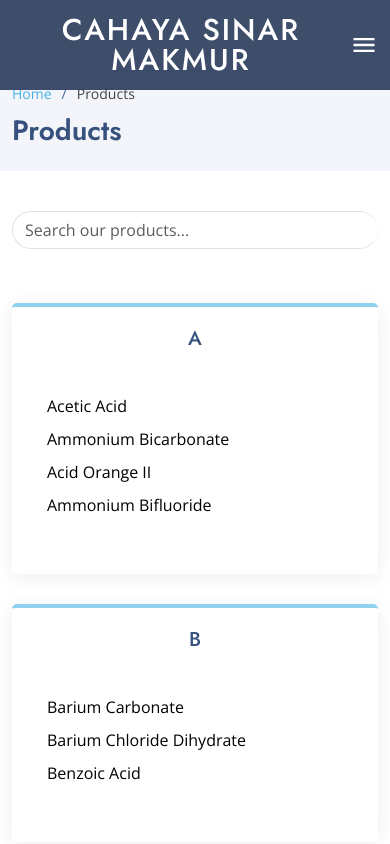
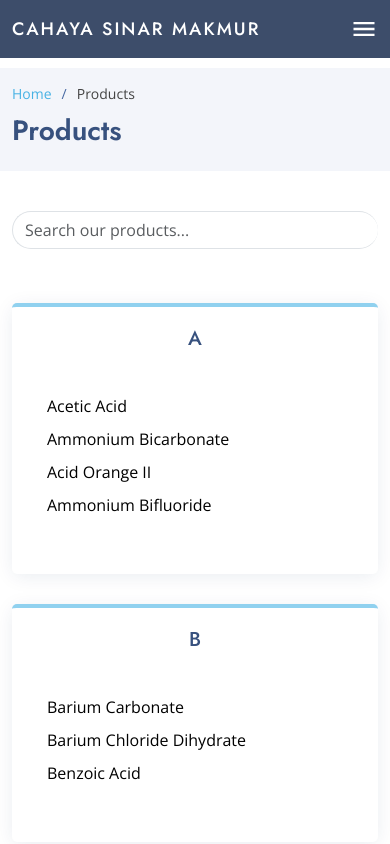
Before and after one commit to steventjoa89/cahaya-sinar-makmur, a React (Create React App) app: page /products in a window 390 px wide. Shown: the top 844 px of the page. Built offline with nearby package versions, Linux system fonts and the light colour scheme.

Commit message:
Fixing equalsTo.

```diff
--- a/src/components/Header/LanguageSelector.js
+++ b/src/components/Header/LanguageSelector.js
@@ -31,7 +31,7 @@
   };
 
   const getFlagCodeByCode = (code) => {
-    if (code == "en-US") return "US";
+    if (code === "en-US") return "US";
     const language = languages.find((lang) => lang.code === code);
     return language ? language.flagCode.toUpperCase() : "";
   };
--- a/src/i18n.js
+++ b/src/i18n.js
@@ -21,7 +21,7 @@
   .init({
     resources,
     fallbackLng: "en",
-    debug: true,
+    debug: false,
     detection: {
       order: [
         "queryString",
--- a/src/index.css
+++ b/src/index.css
@@ -304,6 +304,11 @@
   .navbar ul {
     display: none;
   }
+
+  /* Change Logo Font Size */
+  #header .logo {
+    font-size: 18px;
+  }
 }
 
 .navbar-mobile {
```
